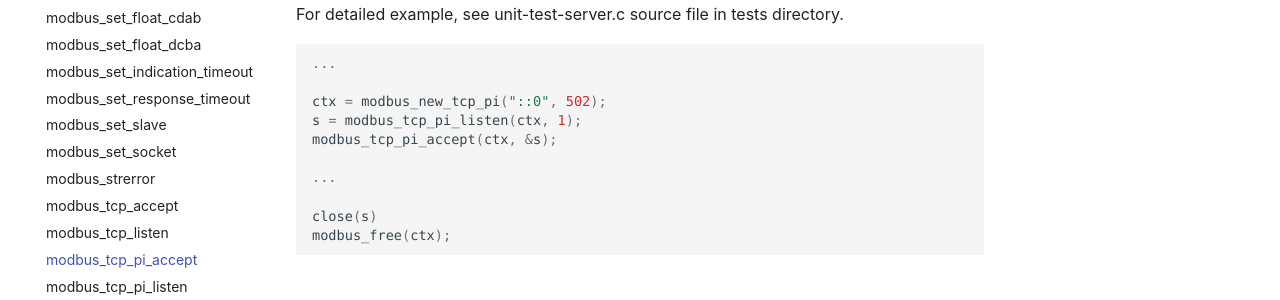
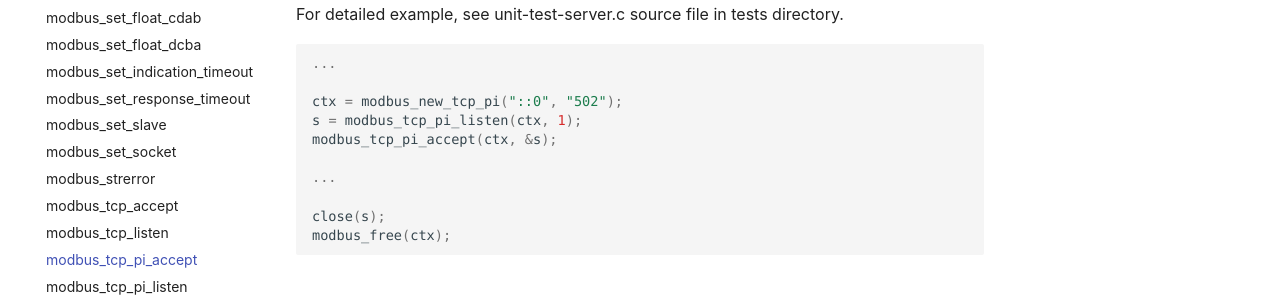
Before and after one commit to stephane/libmodbus, an MkDocs documentation site: the page built from docs/modbus_tcp_pi_accept.md, in a window 1280 px wide and 1293 px high. Shown: the part 786-1086 px from the top of the window. Built offline with MkDocs 1.6.1 and Material for MkDocs 9.7.7, drawn with Linux system fonts in a browser that asks for light colours.

````diff
--- a/docs/modbus_tcp_pi_accept.md
+++ b/docs/modbus_tcp_pi_accept.md
@@ -29,13 +29,13 @@ For detailed example, see unit-test-server.c source file in tests directory.
 ```c
 ...
 
-ctx = modbus_new_tcp_pi("::0", 502);
+ctx = modbus_new_tcp_pi("::0", "502");
 s = modbus_tcp_pi_listen(ctx, 1);
 modbus_tcp_pi_accept(ctx, &s);
 
 ...
 
-close(s)
+close(s);
 modbus_free(ctx);
 ```
 
````
Also changed, not shown: docs/modbus_tcp_accept.md (+1 -1 lines).
